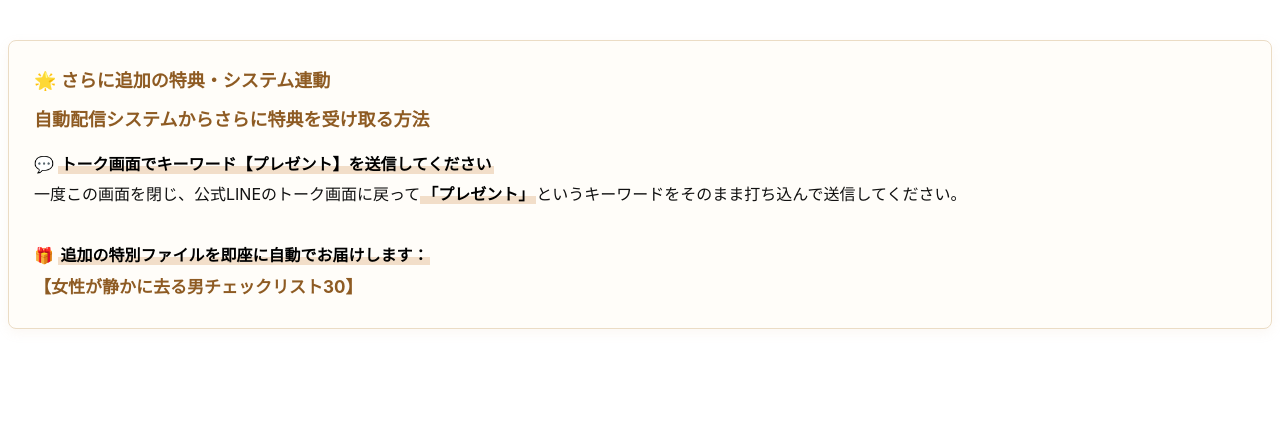
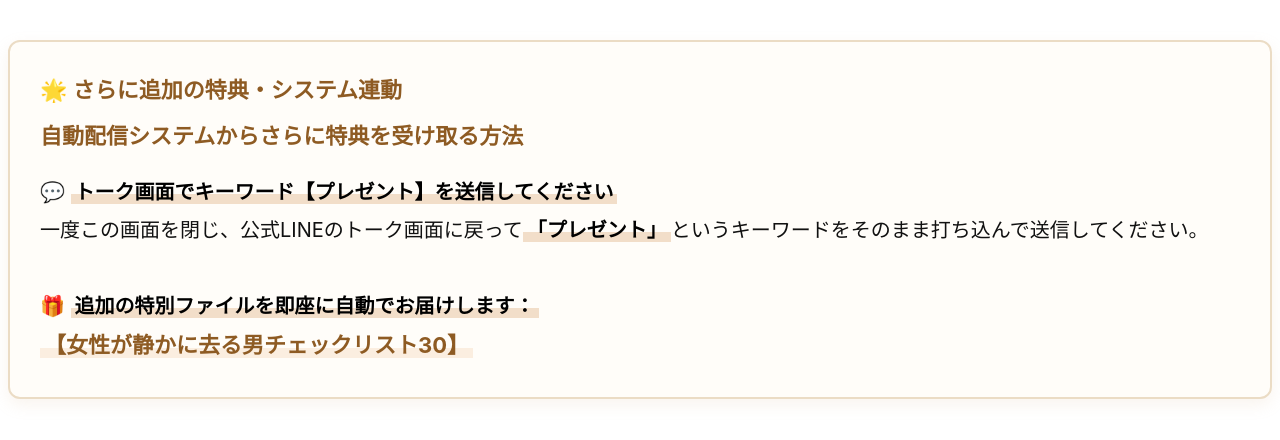
Before and after one commit to yappi7000/OtonanoRenai, a plain HTML site: page index.html in a window 1280 px wide. Drawn offline with Linux system fonts and the light colour scheme.

Commit message:
Update styling and content in index.html

```diff
--- a/index.html
+++ b/index.html
@@ -1,21 +1,19 @@
-<!-- 🎁 追加 of 特典・システム連動エリア（最終確定版） -->
-<div class="present-box" style="background-color: #fffdf9; border: 1px solid #ebdcc5; border-radius: 8px; padding: 25px; margin-top: 40px; box-shadow: 0 4px 12px rgba(212,178,140,0.1); font-family: -apple-system, BlinkMacSystemFont, 'Segoe UI', Roboto, 'Helvetica Neue', Arial, sans-serif;">
+<div class="present-box" style="background-color: #fffdf9; border: 2px solid #ebdcc5; border-radius: 12px; padding: 30px; margin-top: 40px; box-shadow: 0 6px 16px rgba(212,178,140,0.15); font-family: -apple-system, BlinkMacSystemFont, 'Segoe UI', Roboto, 'Helvetica Neue', Arial, sans-serif;">
 
-  <!-- タイトル -->
-  <div class="present-title" style="font-size: 18px; font-weight: bold; color: #8e5b23; margin-bottom: 14px; display: flex; align-items: center; gap: 6px;">
+  <div class="present-title" style="font-size: 22px; font-weight: bold; color: #8e5b23; margin-bottom: 16px; display: flex; align-items: center; gap: 8px;">
     🌟 さらに追加の特典・システム連動
   </div>
 
-  <!-- サブタイトル -->
-  <p style="font-size: 18px; font-weight: bold; color: #8e5b23; margin-bottom: 14px; font-family: -apple-system, sans-serif; margin-top: 0; line-height: 1.5;">
+  <p style="font-size: 22px; font-weight: bold; color: #8e5b23; margin-bottom: 20px; font-family: -apple-system, sans-serif; margin-top: 0; line-height: 1.5;">
     自動配信システムからさらに特典を受け取る方法
   </p>
 
-  <!-- ご案内本文（美しい改行と箇条書きアレンジ） -->
-  <p style="font-size: 16px; line-height: 1.9; margin-bottom: 0; font-family: -apple-system, sans-serif; text-align: justify; color: #111111;">
-    💬 <span style="font-weight: bold; background: linear-gradient(transparent 60%, #f2dec9 0%); color: #000000; padding: 0 2px;">トーク画面でキーワード【プレゼント】を送信してください</span><br>
-    一度この画面を閉じ、公式LINEのトーク画面に戻って<span style="font-weight: bold; background: linear-gradient(transparent 60%, #f2dec9 0%); color: #000000; padding: 0 2px;">「プレゼント」</span>というキーワードをそのまま打ち込んで送信してください。<br>
+  <p style="font-size: 20px; line-height: 1.9; margin-bottom: 0; font-family: -apple-system, sans-serif; text-align: justify; color: #111111;">
+    💬 <span style="font-weight: bold; background: linear-gradient(transparent 60%, #f2dec9 0%); color: #000000; padding: 0 4px;">トーク画面でキーワード【プレゼント】を送信してください</span><br>
+    一度この画面を閉じ、公式LINEのトーク画面に戻って<span style="font-weight: bold; background: linear-gradient(transparent 60%, #f2dec9 0%); color: #000000; padding: 0 4px;">「プレゼント」</span>というキーワードをそのまま打ち込んで送信してください。<br>
     <br>
-    🎁 <span style="font-weight: bold; background: linear-gradient(transparent 60%, #f2dec9 0%); color: #000000; padding: 0 2px;">追加の特別ファイルを即座に自動でお届けします：</span><br>
-    <span style="font-weight: bold; color: #8e5b23; font-size: 17px;">【女性が静かに去る男チェックリスト30】</span>
+    🎁 <span style="font-weight: bold; background: linear-gradient(transparent 60%, #f2dec9 0%); color: #000000; padding: 0 4px;">追加の特別ファイルを即座に自動でお届けします：</span><br>
+    <span style="font-weight: bold; color: #8e5b23; font-size: 22px; background: linear-gradient(transparent 60%, #fbeee0 0%); padding: 0 4px;">【女性が静かに去る男チェックリスト30】</span>
   </p>
+
+</div>
```
